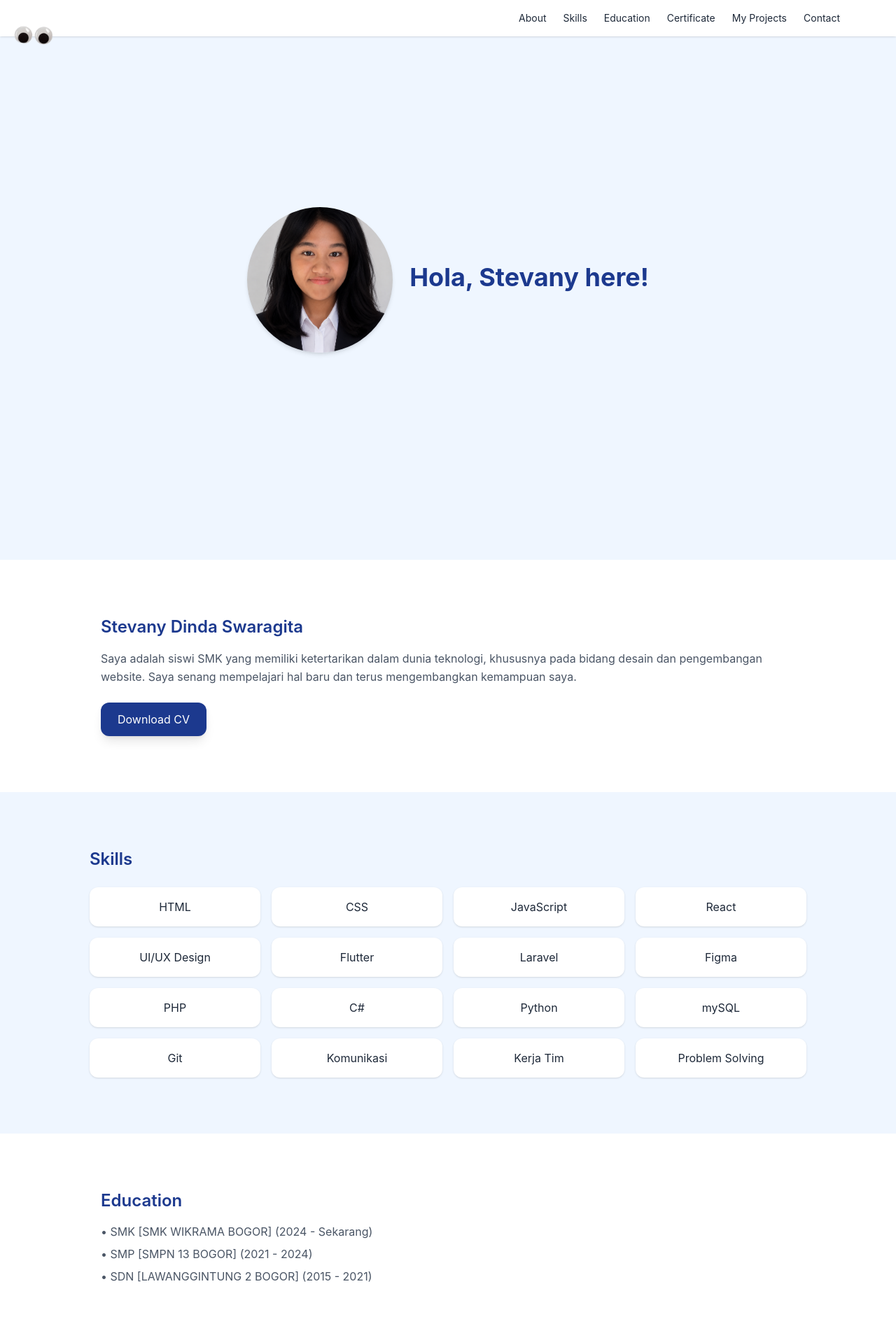
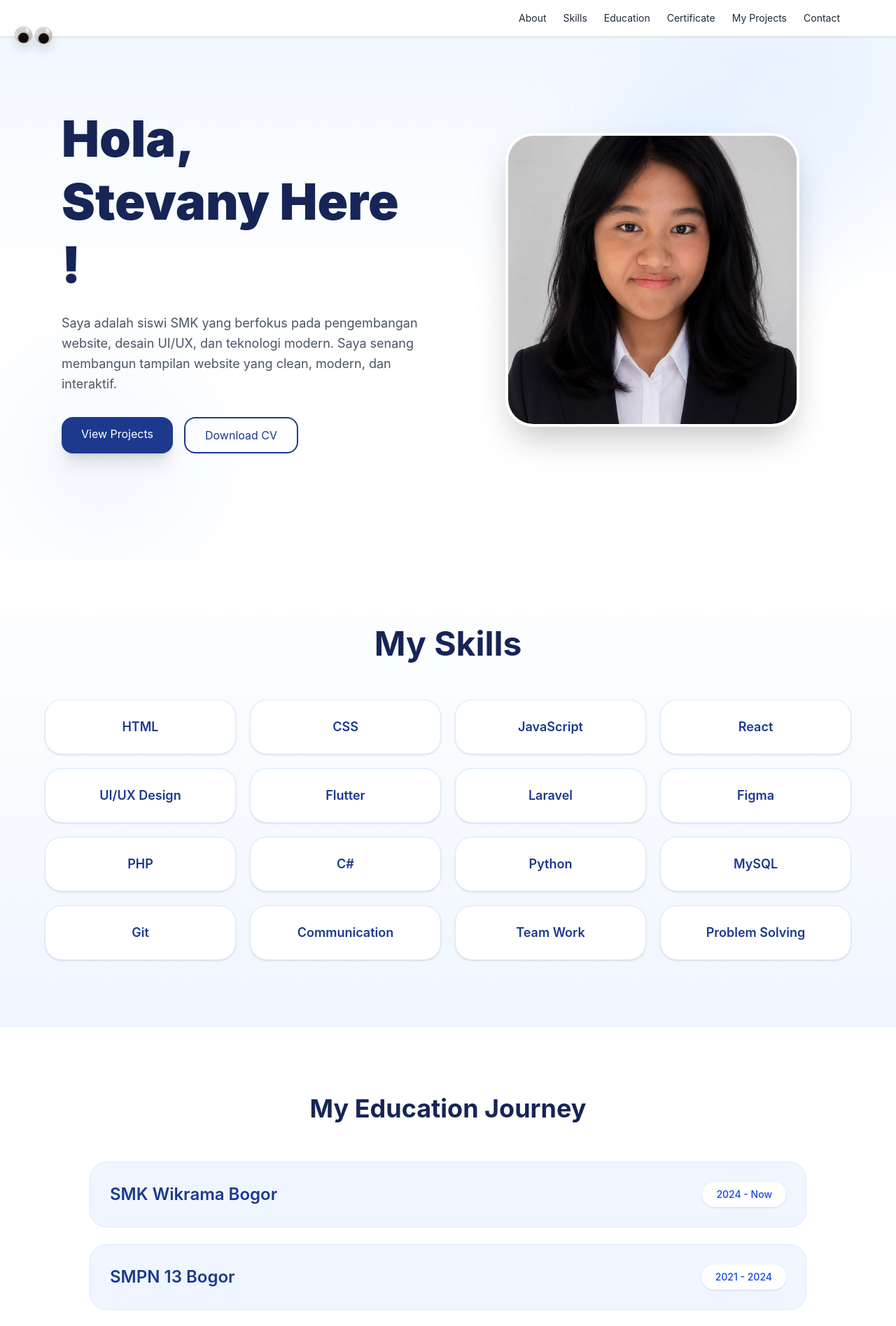
Before and after one commit to stevanydinda/personal-web, a React (Vite) app: page / in a window 1280 px wide. Shown: the top 1895 px of the page at 70% size. Built offline with nearby package versions, Linux system fonts and the light colour scheme.

Commit message:
All update

```diff
--- a/src/App.jsx
+++ b/src/App.jsx
@@ -1,42 +1,82 @@
 import Navbar from "./components/Navbar";
-import About from "./components/About";
+
 import Skills from "./components/Skills";
 import Education from "./components/Education";
 import Projects from "./components/Projects";
 import Contact from "./components/Contact";
 import Footer from "./components/Footer";
 import MyProjects from "./components/MyProjects";
+
 import stevanyprofile from "./assets/stevanyprofile.png";
 import Logo from "./assets/LOGO.png";
 
 export default function App() {
   return (
-    <div className="font-sans text-gray-800 bg-white">
+    <div className="font-sans bg-white text-gray-800 overflow-x-hidden">
       <Navbar />
+
+      {/* FLOATING LOGO */}
       <img
         src={Logo}
         alt="logo"
-        className="w-16 h-16 fixed top-4 left-4 z-50"
+        className="w-14 md:w-16 fixed top-4 left-4 z-50 drop-shadow-xl"
       />
+
       <main>
-        {/* HERO */}
-        <section className="h-screen flex flex-col md:flex-row justify-center items-center text-center md:text-left bg-blue-50 gap-6 px-4">
-          {/* FOTO */}
-          <img
-            src={stevanyprofile}
-            alt="profile"
-            className="w-40 h-40 md:w-52 md:h-52 rounded-full object-cover shadow-md"
-          />
+        {/* HERO SECTION */}
+        <section className="relative min-h-screen flex items-center bg-gradient-to-b from-blue-50 via-white to-white overflow-hidden">
+          {/* BACKGROUND EFFECT */}
+          <div className="absolute top-0 right-0 w-96 h-96 bg-blue-200 opacity-20 blur-3xl rounded-full"></div>
+          <div className="absolute bottom-0 left-0 w-72 h-72 bg-blue-100 opacity-30 blur-3xl rounded-full"></div>
 
-          {/* TEXT */}
-          <div>
-            <h1 className="text-4xl font-bold text-blue-900 mb-2">
-              Hola, Stevany here!
-            </h1>
+          <div className="max-w-6xl mx-auto px-6 grid md:grid-cols-2 gap-16 items-center relative z-10">
+            {/* TEXT */}
+            <div>
+
+
+              <h1 className="text-5xl md:text-7xl font-black text-blue-950 leading-tight mb-6">
+                Hola,
+                <br />
+                Stevany Here !
+              </h1>
+
+              <p className="text-gray-600 text-lg leading-relaxed max-w-lg mb-8">
+                Saya adalah siswi SMK yang berfokus pada pengembangan website,
+                desain UI/UX, dan teknologi modern. Saya senang membangun
+                tampilan website yang clean, modern, dan interaktif.
+              </p>
+
+              <div className="flex flex-wrap gap-4">
+                <a
+                  href="#myprojects"
+                  className="bg-blue-900 hover:bg-blue-800 text-white px-7 py-3 rounded-2xl shadow-xl transition duration-300"
+                >
+                  View Projects
+                </a>
+
+                <a
+                  href="/CV STEVANY (1).pdf"
+                  download
+                  className="border-2 border-blue-900 text-blue-900 hover:bg-blue-50 px-7 py-3 rounded-2xl transition duration-300"
+                >
+                  Download CV
+                </a>
+              </div>
+            </div>
+
+            {/* IMAGE */}
+            <div className="flex justify-center relative">
+              <div className="absolute w-72 h-72 bg-blue-200 rounded-full blur-3xl opacity-40"></div>
+
+              <img
+                src={stevanyprofile}
+                alt="profile"
+                className="relative w-72 h-72 md:w-[420px] md:h-[420px] object-cover rounded-[40px] shadow-2xl border-4 border-white"
+              />
+            </div>
           </div>
         </section>
 
-        <About />
         <Skills />
         <Education />
         <MyProjects />
--- a/src/components/About.jsx
+++ /dev/null
@@ -1,24 +0,0 @@
-export default function About() {
-  return (
-    <section id="about" className="py-20 max-w-5xl mx-auto px-4">
-      <h2 className="text-2xl font-semibold text-blue-900 mb-4">
-        Stevany Dinda Swaragita
-      </h2>
-
-      <p className="text-gray-600 leading-relaxed mb-6">
-        Saya adalah siswi SMK yang memiliki ketertarikan dalam dunia teknologi,
-        khususnya pada bidang desain dan pengembangan website. Saya senang
-        mempelajari hal baru dan terus mengembangkan kemampuan saya.
-      </p>
-
-      {/* Button Download CV */}
-      <a
-        href="/CV STEVANY (1).pdf"
-        download
-        className="inline-block bg-blue-900 hover:bg-blue-800 text-white px-6 py-3 rounded-xl shadow-lg transition duration-300"
-      >
-        Download CV
-      </a>
-    </section>
-  );
-}
--- a/src/components/Education.jsx
+++ b/src/components/Education.jsx
@@ -1,12 +1,51 @@
 export default function Education() {
+  const education = [
+    {
+      school: "SMK Wikrama Bogor",
+      year: "2024 - Now",
+    },
+    {
+      school: "SMPN 13 Bogor",
+      year: "2021 - 2024",
+    },
+    {
+      school: "SDN Lawanggintung 2 Bogor",
+      year: "2015 - 2021",
+    },
+  ];
+
   return (
-    <section id="education" className="py-20 max-w-5xl mx-auto px-4">
-      <h2 className="text-2xl font-semibold text-blue-900 mb-4">Education</h2>
-      <ul className="text-gray-600 space-y-2">
-        <li>• SMK [SMK WIKRAMA BOGOR] (2024 - Sekarang)</li>
-        <li>• SMP [SMPN 13 BOGOR] (2021 - 2024)</li>
-        <li>• SDN [LAWANGGINTUNG 2 BOGOR] (2015 - 2021)</li>
-      </ul>
+    <section id="education" className="py-24 bg-white px-6">
+      <div className="max-w-5xl mx-auto">
+
+        <div className="text-center mb-14">
+
+          <h2 className="text-4xl font-bold text-blue-950">
+            My Education Journey
+          </h2>
+        </div>
+
+        <div className="space-y-6">
+          {education.map((item, index) => (
+            <div
+              key={index}
+              className="bg-blue-50 border border-blue-100 rounded-3xl p-7 hover:shadow-xl transition duration-300"
+            >
+              <div className="flex flex-col md:flex-row md:items-center md:justify-between gap-3">
+                <div>
+                  <h3 className="text-2xl font-semibold text-blue-900">
+                    {item.school}
+                  </h3>
+                </div>
+
+                <span className="bg-white px-5 py-2 rounded-full text-blue-700 text-sm font-medium shadow-sm w-fit">
+                  {item.year}
+                </span>
+              </div>
+            </div>
+          ))}
+        </div>
+      </div>
     </section>
   );
 }
--- a/src/components/Footer.jsx
+++ b/src/components/Footer.jsx
@@ -1,33 +1,44 @@
-import { FaInstagram, FaLinkedin } from "react-icons/fa";
+import { FaInstagram, FaLinkedin, FaGithub } from "react-icons/fa";
 
 export default function Footer() {
   return (
-    <footer className="bg-gradient-to-r from-blue-900 via-blue-800 to-blue-900 text-white py-6 mt-10">
-      <div className="flex flex-col items-center gap-3">
+    <footer className="bg-white border-t border-blue-100 py-10 mt-16">
+      <div className="max-w-5xl mx-auto px-6 flex flex-col items-center">
 
-        <p className="text-sm opacity-80">
-          © 2026 Stevany
-        </p>
 
-        <div className="flex gap-6 text-xl">
+
+        {/* Ikon Sosial Media */}
+        <div className="flex gap-8 mb-8">
           <a
             href="https://instagram.com/stevanyhae"
             target="_blank"
             rel="noopener noreferrer"
-            className="transition transform hover:scale-125 hover:text-pink-400"
+            className="text-blue-900 hover:text-blue-500 transition-all duration-300"
           >
-            <FaInstagram />
+            <FaInstagram size={22} />
           </a>
-
           <a
-            href="https://linkedin.com/in/username_kamu"
+            href="https://www.linkedin.com/in/stevany-dinda-992907375/"
             target="_blank"
             rel="noopener noreferrer"
-            className="transition transform hover:scale-125 hover:text-blue-400"
+            className="text-blue-900 hover:text-blue-500 transition-all duration-300"
           >
-            <FaLinkedin />
+            <FaLinkedin size={22} />
+          </a>
+          <a
+            href="https://github.com/stevanydinda"
+            target="_blank"
+            rel="noopener noreferrer"
+            className="text-blue-900 hover:text-blue-500 transition-all duration-300"
+          >
+            <FaGithub size={22} />
           </a>
         </div>
+
+        {/* Copyright */}
+        <p className="text-xs text-gray-400 tracking-wide uppercase">
+          © 2026 Stevany
+        </p>
 
       </div>
     </footer>
--- a/src/components/Projects.jsx
+++ b/src/components/Projects.jsx
@@ -24,31 +24,48 @@ const certificates = [
 
 export default function Projects() {
   return (
-    <section id="projects" className="bg-blue-50 py-20 px-4">
+    <section
+      id="projects"
+      className="py-24 bg-white px-6"
+    >
       <div className="max-w-6xl mx-auto">
-        <h2 className="text-3xl font-bold text-blue-900 mb-10 text-center">
-          Certificate
-        </h2>
 
-        <div className="grid grid-cols-1 sm:grid-cols-2 md:grid-cols-2 gap-6">
+        {/* TITLE */}
+        <div className="text-center mb-16">
+
+
+          <h2 className="text-4xl md:text-5xl font-bold text-blue-950">
+            Certificates
+          </h2>
+
+          <p className="text-gray-600 mt-4 max-w-2xl mx-auto">
+            Sertifikat pelatihan dan pembelajaran yang telah saya selesaikan.
+          </p>
+        </div>
+
+        {/* GRID */}
+        <div className="grid sm:grid-cols-2 lg:grid-cols-2 gap-8">
           {certificates.map((item, index) => (
             <div
               key={index}
-              className="bg-white rounded-2xl shadow-sm overflow-hidden hover:shadow-lg transition duration-300"
+              className="group bg-blue-50 rounded-[30px] overflow-hidden border border-blue-100 shadow-sm hover:shadow-2xl hover:-translate-y-2 transition duration-500"
             >
-              <img
-                src={item.img}
-                alt={item.title}
-                className="w-full h-56 object-contain bg-gray-50 p-2 hover:scale-105 transition duration-300"
-              />
+              {/* IMAGE */}
+              <div className="overflow-hidden bg-white">
+                <img
+                  src={item.img}
+                  alt={item.title}
+                  className="w-full h-72 object-contain p-4 group-hover:scale-105 transition duration-500"
+                />
+              </div>
 
-              <div className="p-4">
-                <h3 className="text-blue-900 font-semibold text-lg">
+              {/* CONTENT */}
+              <div className="p-6">
+                <h3 className="text-2xl font-bold text-blue-900 mb-2">
                   {item.title}
                 </h3>
-                <p className="text-sm text-gray-500">
-                  Sertifikat yang telah saya peroleh
-                </p>
+
+
               </div>
             </div>
           ))}
--- a/src/components/Skills.jsx
+++ b/src/components/Skills.jsx
@@ -11,24 +11,37 @@ export default function Skills() {
     "PHP",
     "C#",
     "Python",
-    "mySQL",
+    "MySQL",
     "Git",
-    "Komunikasi",
-    "Kerja Tim",
+    "Communication",
+    "Team Work",
     "Problem Solving",
   ];
 
   return (
-    <section id="skills" className="bg-blue-50 py-20 px-4">
-      <div className="max-w-5xl mx-auto">
-        <h2 className="text-2xl font-semibold text-blue-900 mb-6">Skills</h2>
-        <div className="grid grid-cols-2 md:grid-cols-4 gap-4">
+    <section
+      id="skills"
+      className="py-24 bg-gradient-to-b from-white to-blue-50 px-6"
+    >
+      <div className="max-w-6xl mx-auto">
+
+        <div className="text-center mb-14">
+
+
+          <h2 className="text-4xl md:text-5xl font-bold text-blue-950">
+            My Skills
+          </h2>
+        </div>
+
+        <div className="grid grid-cols-2 md:grid-cols-4 gap-5">
           {skills.map((skill) => (
             <div
               key={skill}
-              className="bg-white rounded-xl shadow-sm p-4 text-center hover:shadow-md transition"
+              className="bg-white border border-blue-100 rounded-3xl p-6 text-center shadow-sm hover:shadow-2xl hover:-translate-y-2 transition duration-300"
             >
-              {skill}
+              <h3 className="font-semibold text-blue-900 text-lg">
+                {skill}
+              </h3>
             </div>
           ))}
         </div>
```
Also changed, not shown: src/components/Contact.jsx (+89 -25 lines).
